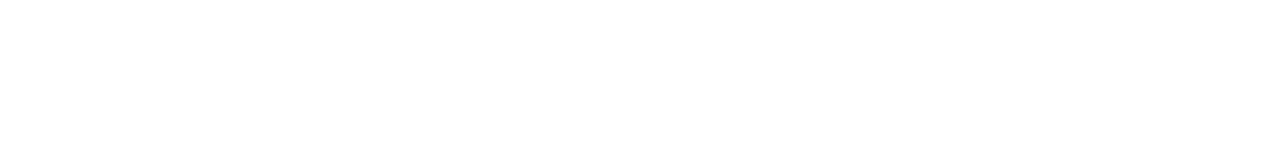
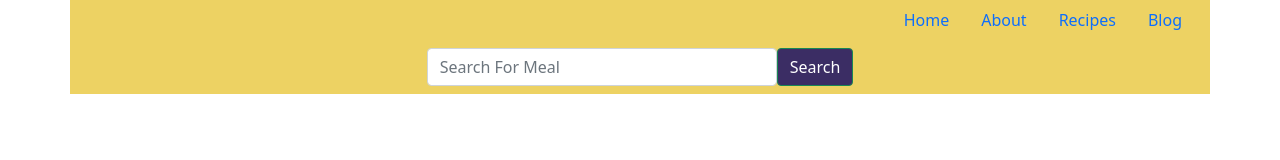
Before and after one commit to Hasan-star-creat/Hungry-Monster, a plain HTML site: page index.html in a window 1280 px wide. Drawn offline with nearby package versions, Linux system fonts and the light colour scheme.

Commit message:
nav bar & search box added

```diff
--- a/index.html
+++ b/index.html
@@ -5,8 +5,42 @@
     <meta http-equiv="X-UA-Compatible" content="IE=edge">
     <meta name="viewport" content="width=device-width, initial-scale=1.0">
     <title>Hungry || Monster</title>
+         <!-- bootstrap css code link-->
+    <link href="https://cdn.jsdelivr.net/npm/bootstrap@5.0.0-beta1/dist/css/bootstrap.min.css" rel="stylesheet" integrity="sha384-giJF6kkoqNQ00vy+HMDP7azOuL0xtbfIcaT9wjKHr8RbDVddVHyTfAAsrekwKmP1" crossorigin="anonymous">
+
+      <!--Customize css code link-->
+      <link rel="stylesheet" href="style.css">
 </head>
 <body>
+             <header class="container bg">
+                <ul id="first-child" class="nav justify-content-end">
+                      <a class="nav-link active" aria-current="page" href="#">Home</a>
+                    </li>
+                    <li class="nav-item">
+                      <a class="nav-link" href="#">About</a>
+                    </li>
+                    <li class="nav-item">
+                      <a class="nav-link" href="#">Recipes</a>
+                    </li>
+                    <li class="nav-item">
+                      <a class="nav-link" href="#">Blog</a>
+                    </li>
+                  </ul>
 
+           <nav class="navbar navbar-light">
+            <div class="container-fluid">
+              <form class="d-flex position" >
+                <input class="form-control search-box"  type="search" placeholder="Search For Meal" aria-label="Search">
+                <button class="btn btn-outline-success btn-color" type="submit">Search</button>
+              </form>
+            </div>
+          </nav>
+     </header>
+
+
+
+
+
+    <script src="https://cdn.jsdelivr.net/npm/bootstrap@5.0.0-beta1/dist/js/bootstrap.bundle.min.js" integrity="sha384-ygbV9kiqUc6oa4msXn9868pTtWMgiQaeYH7/t7LECLbyPA2x65Kgf80OJFdroafW" crossorigin="anonymous"></script>
 </body>
 </html>
--- a/style.css
+++ b/style.css
@@ -0,0 +1,17 @@
+.bg{
+    background-color: #EDD263;
+
+}
+.header-nav{
+    margin: 0 auto;
+}
+.btn-color{
+    background-color: #3B2D64;
+    color: white;
+}
+.position{
+    margin: 0 auto;
+}
+.search-box{
+      width: 350px;
+}
```
